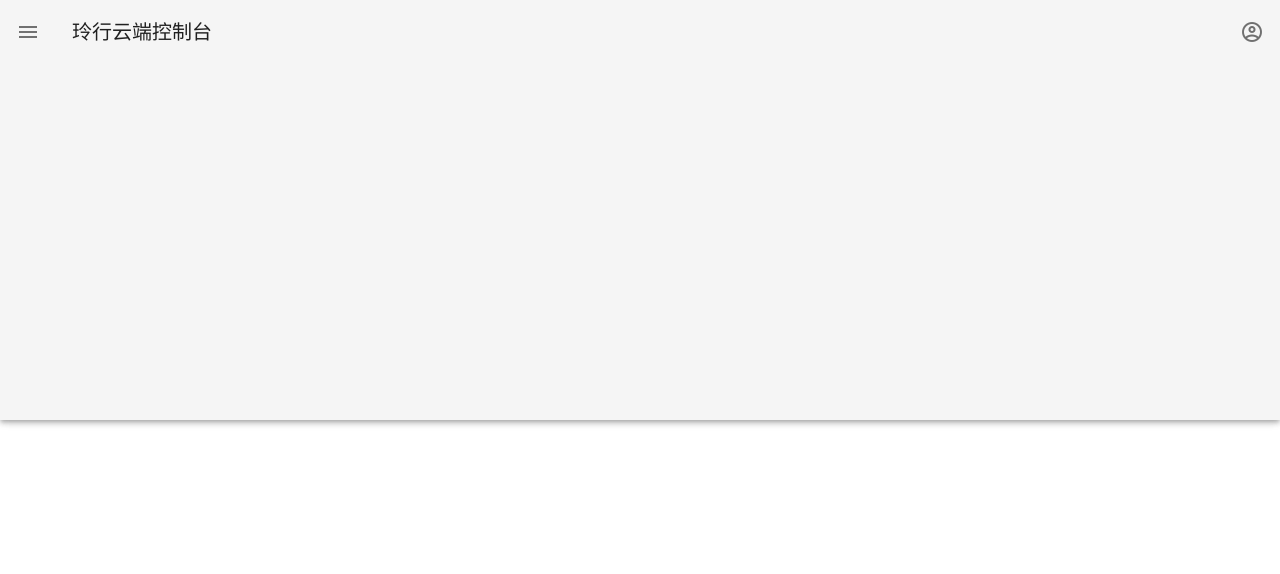
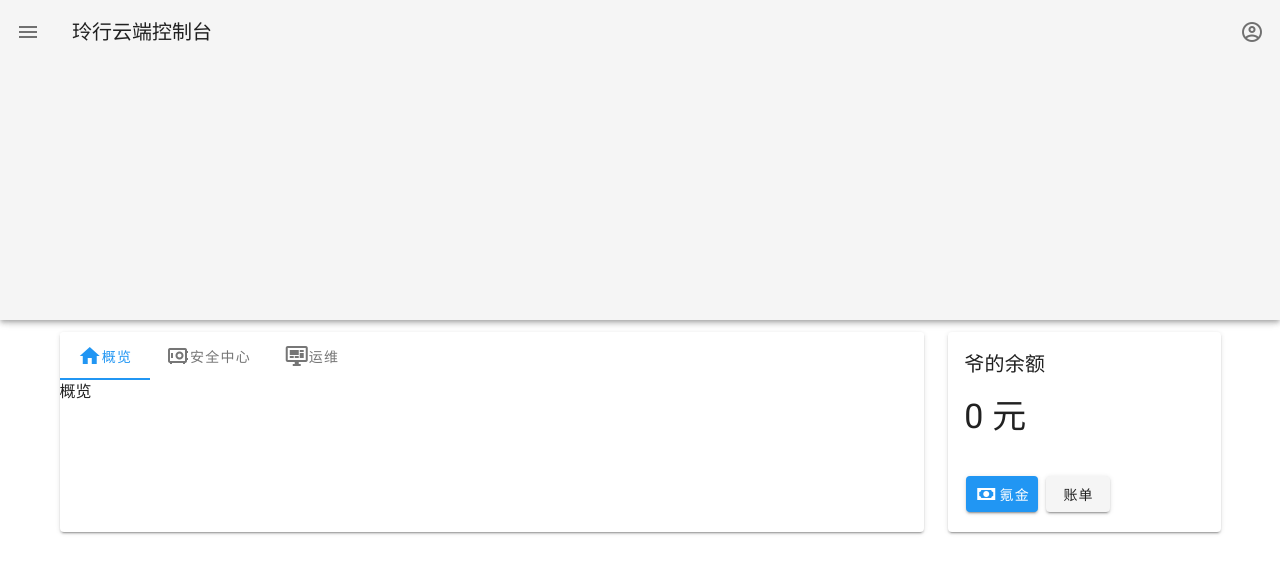
Before and after one commit to Incloudify/consolify-frontend, a Nuxt app: page /table in a window 1280 px wide. Before the commit this address had no page. Shown: the top 574 px of the page. Built offline with nearby package versions, Linux system fonts and the light colour scheme.

Commit message:
Add Table Page

```diff
--- /dev/null
+++ b/components/table/TableFund.vue
@@ -0,0 +1,35 @@
+<template>
+  <div>
+    <!-- 卡片是好文明 -->
+    <v-card
+      height="200px"
+    >
+      <v-card-title>
+        爷的余额
+      </v-card-title>
+      <v-card-text>
+        <p class="display-1 text--primary">
+          {{ tableFundCurrent }}
+          元
+        </p>
+      </v-card-text>
+      <v-card-actions>
+        <v-btn color="primary">
+          <v-icon>mdi-cash</v-icon>
+          氪金
+        </v-btn>
+        <v-btn>
+          账单
+        </v-btn>
+      </v-card-actions>
+    </v-card>
+  </div>
+</template>
+
+<script>
+export default {
+  data: () => ({
+    tableFundCurrent: 0
+  })
+}
+</script>
--- /dev/null
+++ b/components/table/TableTabs.vue
@@ -0,0 +1,52 @@
+<template>
+  <div>
+    <!-- 卡片是好文明 -->
+    <v-card
+      height="200px"
+    >
+      <v-tabs>
+        <!-- 概览导航头部 开始 -->
+        <v-tab
+          href="#tabs-viewall"
+        >
+          <v-icon>mdi-home</v-icon>
+          概览
+        </v-tab>
+        <v-tab
+          href="#tabs-safecenter"
+        >
+          <v-icon>mdi-safe</v-icon>
+          安全中心
+        </v-tab>
+        <v-tab
+          href="#tabs-monitor"
+        >
+          <v-icon>mdi-monitor-dashboard</v-icon>
+          运维
+        </v-tab>
+        <!-- 概览导航头部 结束 -->
+        <!-- 概览导航内容 开始 -->
+        <v-tab-item
+          value="tabs-viewall"
+        >
+          概览
+        </v-tab-item>
+        <v-tab-item
+          value="tabs-safecenter"
+        >
+          安全中心
+        </v-tab-item>
+        <v-tab-item
+          value="tabs-monitor"
+        >
+          运维
+        </v-tab-item>
+        <!-- 概览导航内容 结束 -->
+      </v-tabs>
+    </v-card>
+  </div>
+</template>
+
+<script>
+export default {}
+</script>
--- a/pages/mcsm/index.vue
+++ b/pages/mcsm/index.vue
@@ -1,9 +1,5 @@
 <template>
-  <v-row justify="center" align="center">
-    <v-col cols="12" sm="8" md="6">
-      <h1>MCSM 面板服</h1>
-    </v-col>
-  </v-row>
+  <h1>MCSM 面板服</h1>
 </template>
 
 <script>
--- /dev/null
+++ b/pages/table/index.vue
@@ -0,0 +1,25 @@
+<template>
+  <v-row>
+    <v-col
+      sm="9"
+    >
+      <TableTabs />
+    </v-col>
+    <v-col
+      sm="3"
+    >
+      <TableFund />
+    </v-col>
+  </v-row>
+</template>
+
+<script>
+export default {
+  name: 'IndexPage',
+  head () {
+    return {
+      title: '首页'
+    }
+  }
+}
+</script>
```
